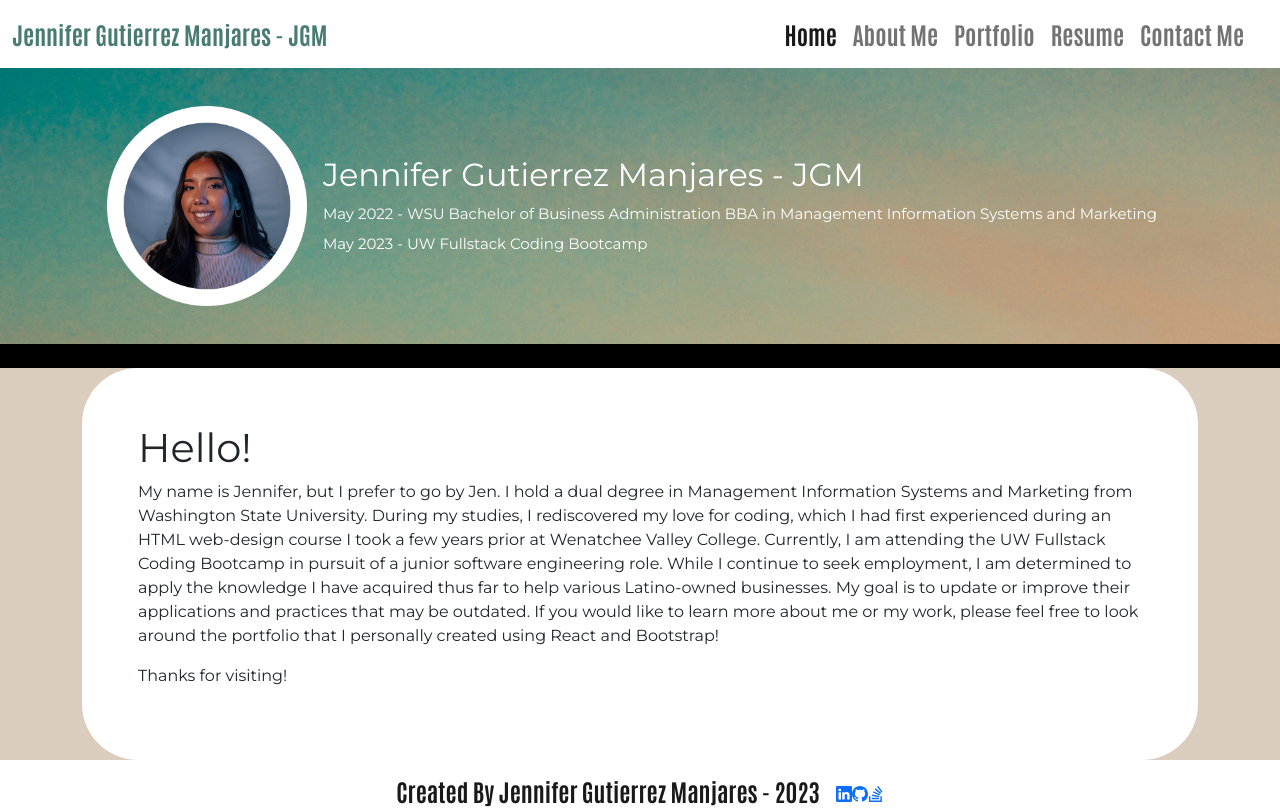
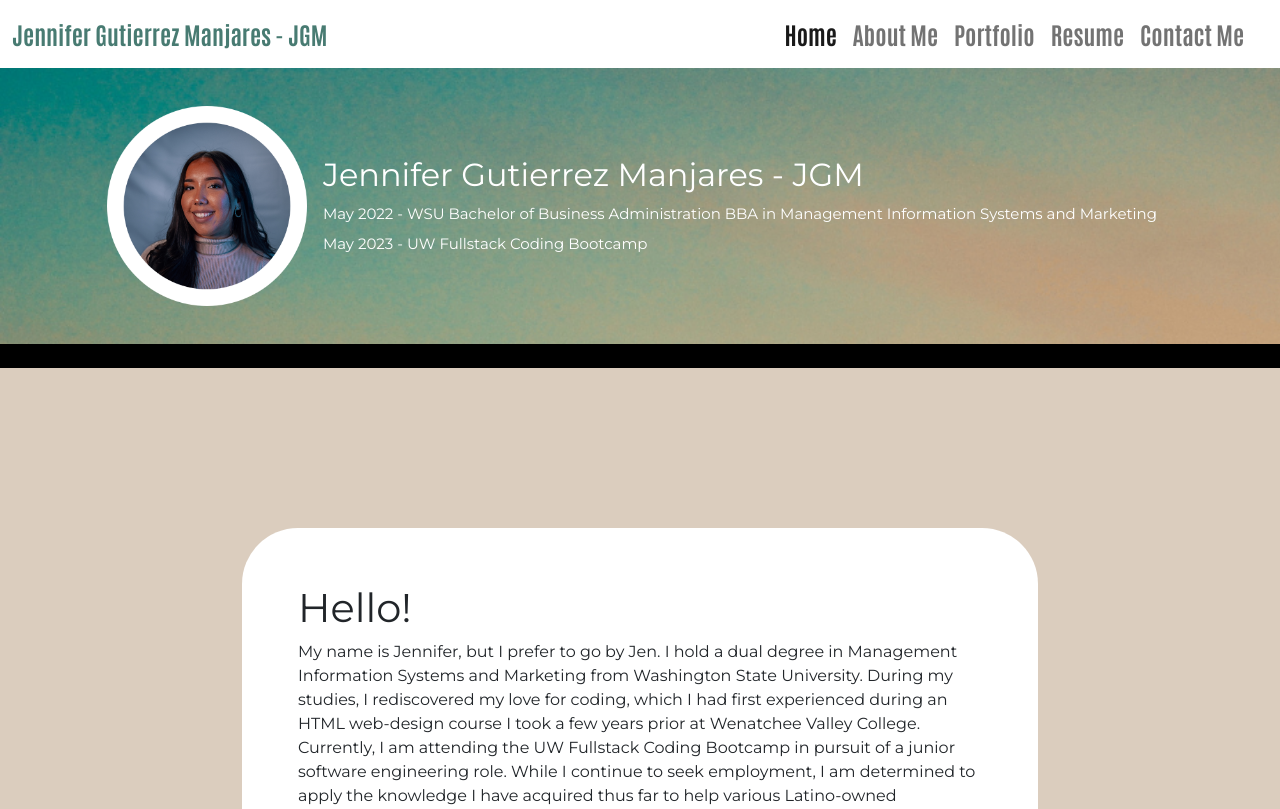
Before and after one commit to jenjen0219/react-portfolio, a React (Create React App) app: page / in a window 1280 px wide. Shown: the top 809 px of the page. Built offline with nearby package versions, Linux system fonts and the light colour scheme.

Commit message:
adding margin to about me

```diff
--- a/src/App.css
+++ b/src/App.css
@@ -39,6 +39,7 @@ code {
 .greeting {
   background-color: white;
   padding: 3.5rem;
+  margin: 10rem;
   border-radius: 3.5rem;
   font-family: 'Montserrat', sans-serif;
 }
```
